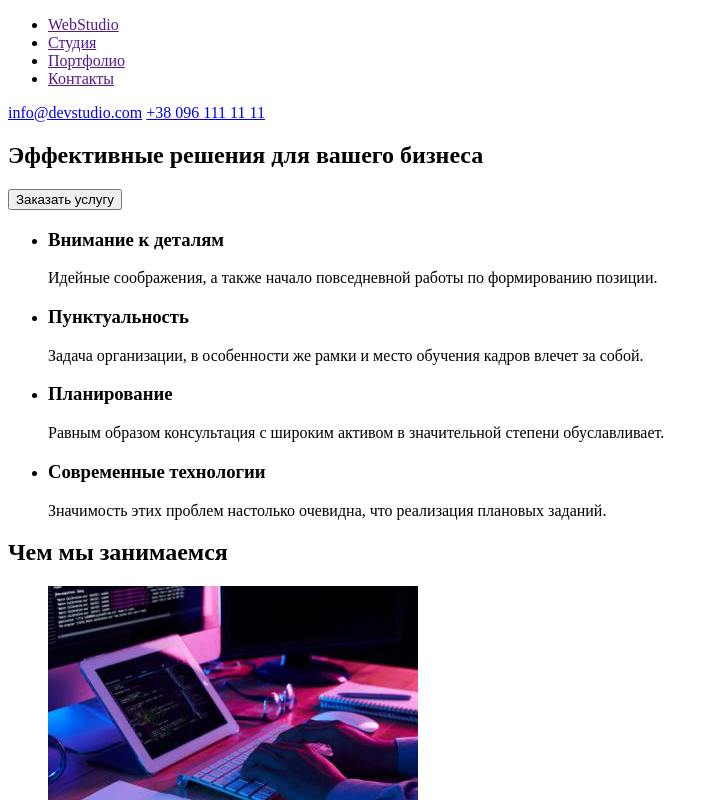
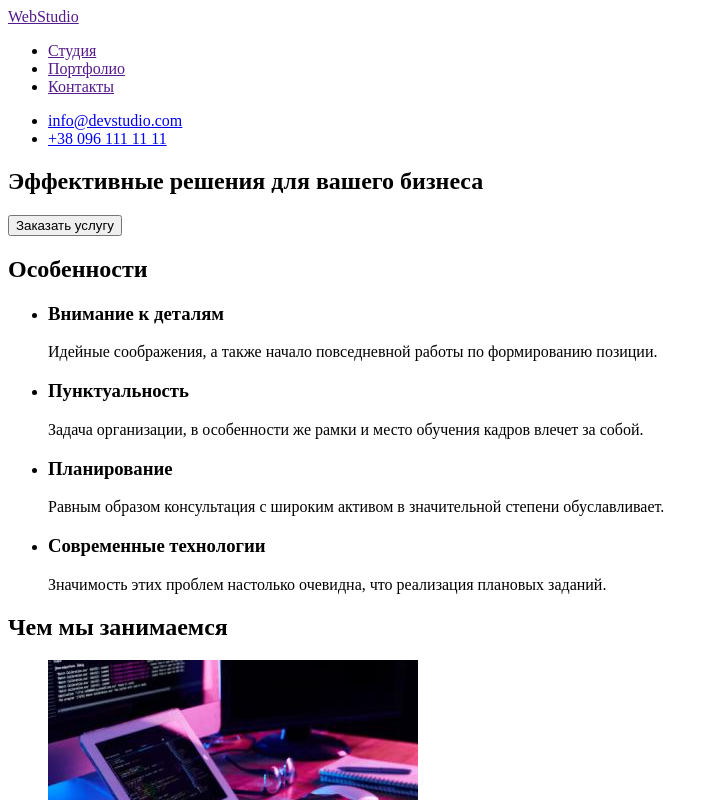
Before and after one commit to Bohdan-Dendebera/goit-markup-hw-01, a plain HTML site: page index.html in a window 1280 px wide. Shown: the top 800 px of the page, without its empty margins (0-719 px from the left). Drawn offline with Linux system fonts and the light colour scheme.

Commit message:
add правки

```diff
--- a/index.html
+++ b/index.html
@@ -1,4 +1,4 @@
-<!doctype html>
+<!DOCTYPE html>
 <html lang="ru">
     <head>
         <meta charset="UTF-8" />
@@ -9,15 +9,17 @@
     <body>
         <header>
             <nav>
+                <a href="">WebStudio</a>
                 <ul>
-                    <li><a href="">WebStudio</a></li>
                     <li><a href="">Студия</a></li>
                     <li><a href="">Портфолио</a></li>
                     <li><a href="">Контакты</a></li>
                 </ul>
             </nav>
-            <a href="mailto:info@devstudio.com">info@devstudio.com</a>
-            <a href="tel:+380961111111">+38 096 111 11 11</a>
+            <ul>
+                <li><a href="mailto:info@devstudio.com">info@devstudio.com</a></li>
+                <li><a href="tel:+380961111111">+38 096 111 11 11</a></li>
+            </ul>
         </header>
         <main>
             <section>
@@ -25,6 +27,7 @@
                 <button type="button">Заказать услугу</button>
             </section>
             <section>
+                <h2>Особенности</h2>
                 <ul>
                     <li>
                         <h3>Внимание к деталям</h3>
@@ -85,7 +88,7 @@
             </section>
         </main>
         <footer>
-            <h2>WebStudio</h2>
+            <a>WebStudio</a>
             <address>
                 <ul>
                     <li>
```
